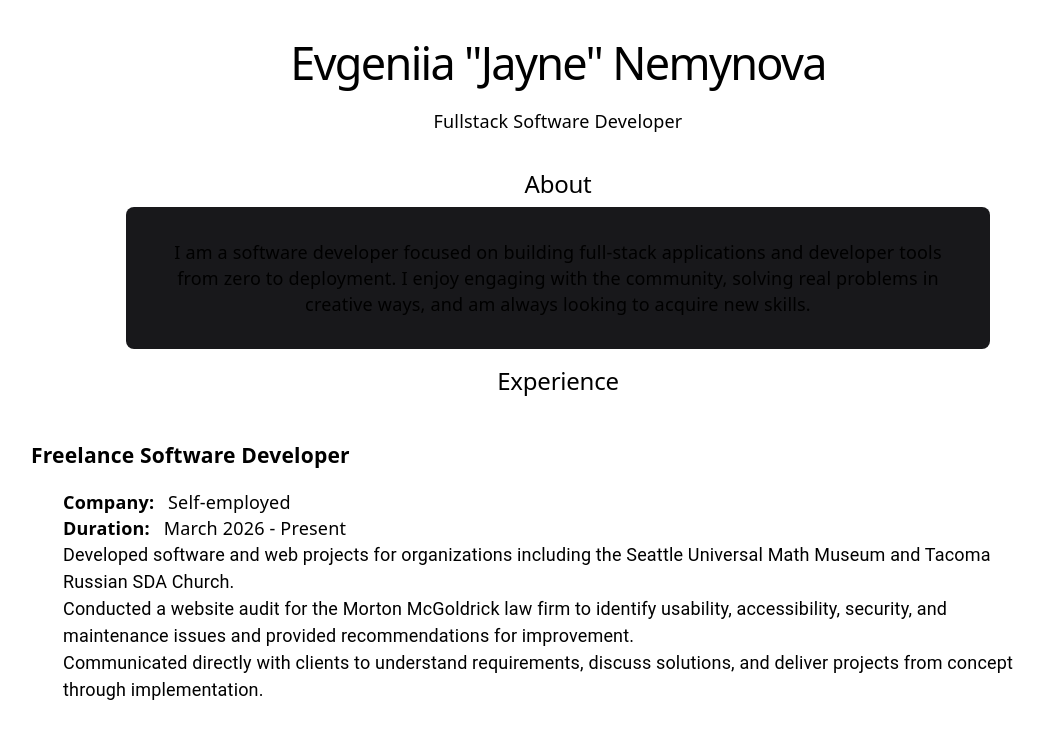
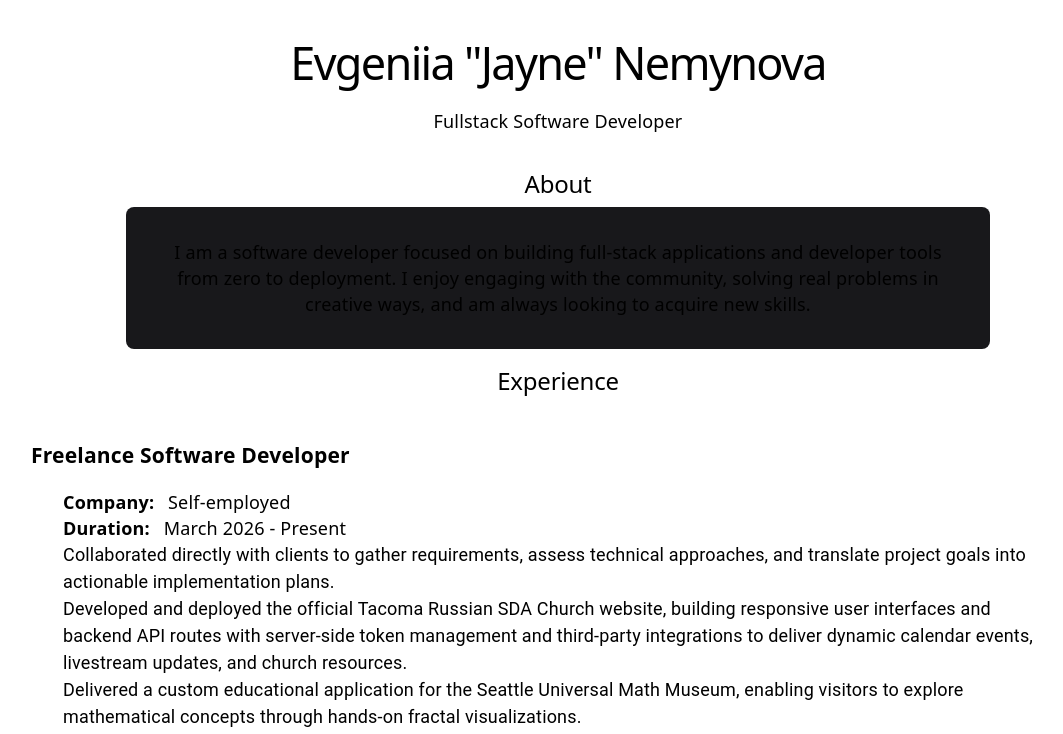
Before and after one commit to jayneen/portfolio, a React (Vite) app: page / in a window 1280 px wide. Shown: the top 734 px of the page, without its empty margins (82-1145 px from the left). Built offline with nearby package versions, Linux system fonts and the light colour scheme.

Commit message:
updated freelance experience

```diff
--- a/src/data/experience.ts
+++ b/src/data/experience.ts
@@ -5,9 +5,10 @@ const experience = [
         company: "Self-employed",
         duration: "March 2026 - Present",
         description: [
-            "Developed software and web projects for organizations including the Seattle Universal Math Museum and Tacoma Russian SDA Church.",
-            "Conducted a website audit for the Morton McGoldrick law firm to identify usability, accessibility, security, and maintenance issues and provided recommendations for improvement.",
-            "Communicated directly with clients to understand requirements, discuss solutions, and deliver projects from concept through implementation."
+            "Collaborated directly with clients to gather requirements, assess technical approaches, and translate project goals into actionable implementation plans.",
+            "Developed and deployed the official Tacoma Russian SDA Church website, building responsive user interfaces and backend API routes with server-side token management and third-party integrations to deliver dynamic calendar events, livestream updates, and church resources.",
+            "Delivered a custom educational application for the Seattle Universal Math Museum, enabling visitors to explore mathematical concepts through hands-on fractal visualizations.",
+            "Consulted with Morton McGoldrick law firm on website improvements, evaluating usability, accessibility, security, and maintainability, providing actionable recommendations to guide decisions."
         ],
     }
 ]
```
